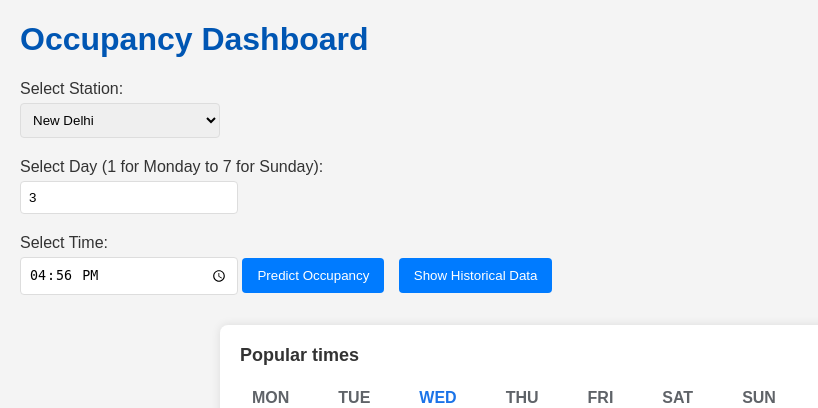
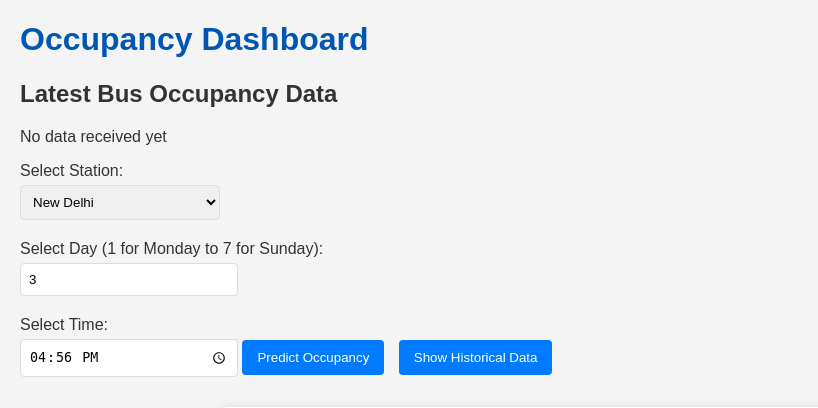
Before and after one commit to Garg-Sarthak/iot, a FastAPI app: page / in a window 1280 px wide. Shown: the top 408 px of the page, without its empty margins (0-818 px from the left). Run offline with FastAPI, Linux system fonts and the light colour scheme.

Commit message:
Update index.html

```diff
--- a/templates/index.html
+++ b/templates/index.html
@@ -132,6 +132,23 @@
 
 <body>
     <h1>Occupancy Dashboard</h1>
+
+    <div class="latest-log">
+    <h2>Latest Bus Occupancy Data</h2>
+
+    {% if latest_log %}
+        <div class="log-entry">
+            <p><strong>Device ID:</strong> {{ latest_log.deviceId }}</p>
+            <p><strong>Location:</strong> {{ latest_log.latitude|round(6) }}, {{ latest_log.longitude|round(6) }}</p>
+            <p><strong>Passengers:</strong> {{ latest_log.totalOccupancy }}</p>
+            <p class="timestamp">
+                Last updated: {{ latest_log.received_time.strftime('%Y-%m-%d %H:%M:%S') }} IST
+            </p>
+        </div>
+    {% else %}
+        <p>No data received yet</p>
+    {% endif %}
+</div>
 
     <label for="station">Select Station:</label>
     <select id="station">
```
